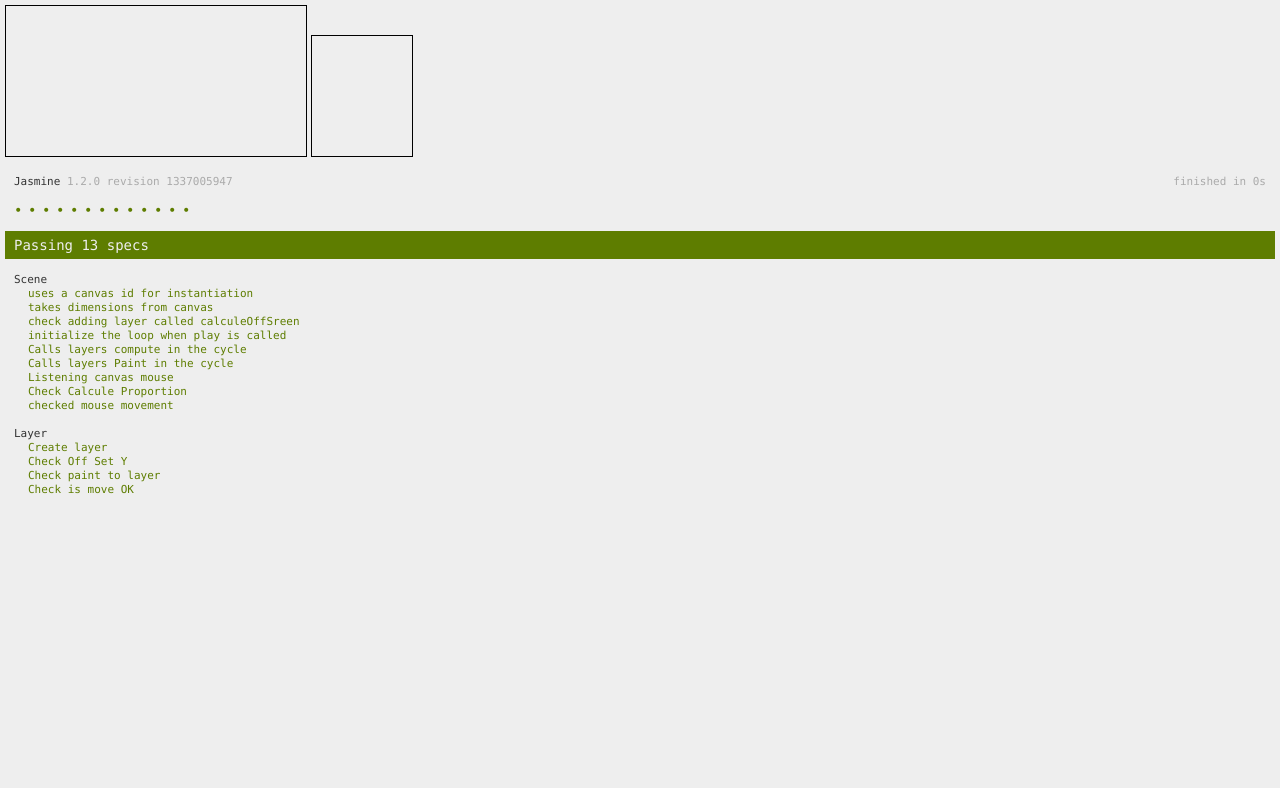
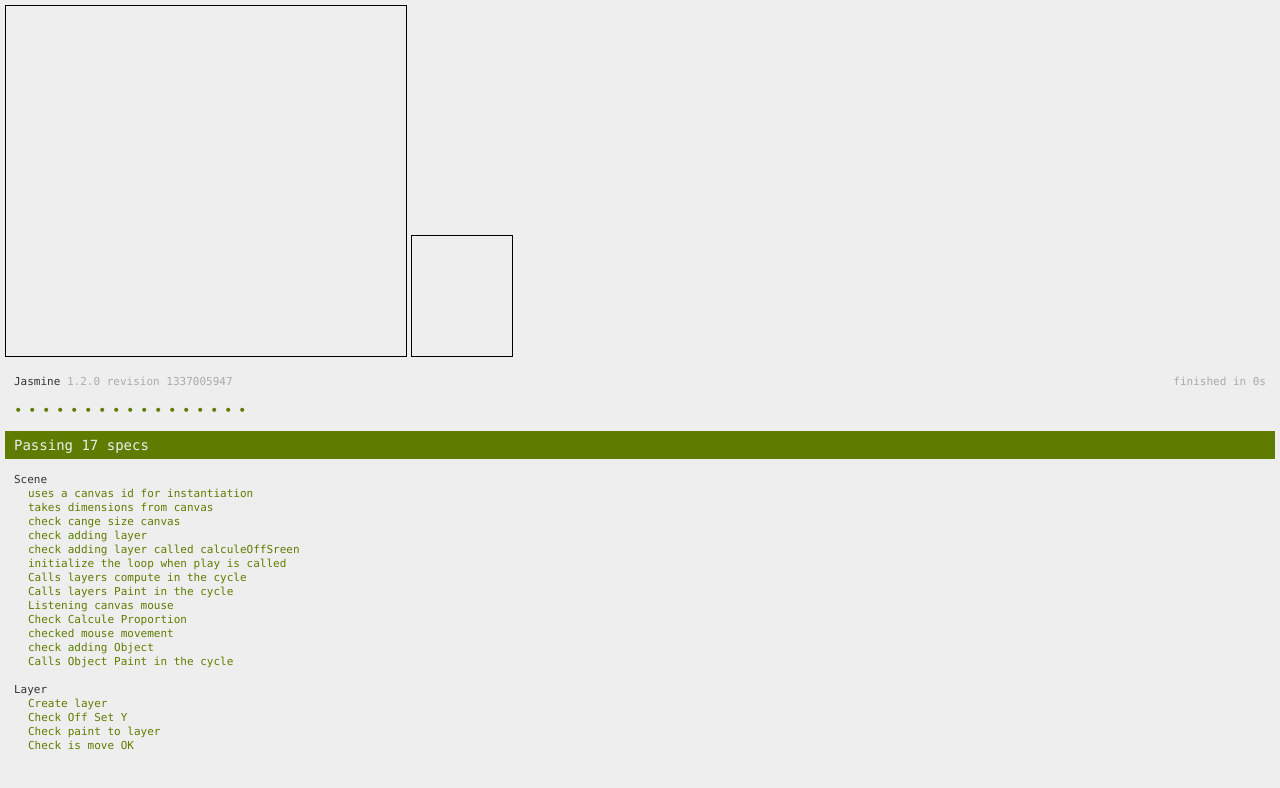
Before and after one commit to Zazulei/Parallax, a plain HTML site: page SpecRunner.html in a window 1280 px wide. Drawn offline with Linux system fonts and the light colour scheme.

Commit message:
Add Pad in Parallax

```diff
--- a/SpecRunner.html
+++ b/SpecRunner.html
@@ -16,11 +16,13 @@
   <!-- include source files here... -->
   <script type="text/javascript" src="src/Scene.js"></script>
   <script type="text/javascript" src="src/Layer.js"></script>
+  <script type="text/javascript" src="src/Pad.js"></script>
 
 
   <!-- include spec files here... -->
   <script type="text/javascript" src="spec/SceneSpec.js"></script>
   <script type="text/javascript" src="spec/LayerSpec.js"></script>
+  <script type="text/javascript" src="spec/PadSpec.js"></script>
 
   <script type="text/javascript">
     (function() {
--- a/spec/SceneSpec.js
+++ b/spec/SceneSpec.js
@@ -3,7 +3,6 @@ describe("Scene", function() {
     beforeEach(function() {
 
     });
-
 
     it("uses a canvas id for instantiation", function() {
 
@@ -13,7 +12,6 @@ describe("Scene", function() {
 
     });
 
-
     it("takes dimensions from canvas", function() {
 
         var defaultCanvasHeight = 150;
@@ -21,6 +19,22 @@ describe("Scene", function() {
         var scene = new Scene('nodimensions');
         expect(scene.height()).toEqual(defaultCanvasHeight);
         expect(scene.width()).toEqual(defaultCanvasWidth);
+    });
+
+    it("check cange size canvas", function() {
+
+        var canvasHeight = 350;
+        var canvasWidth = 400;
+        var scene = new Scene('nodimensions');
+
+        scene.setHeight( canvasHeight );
+        scene.setWidth( canvasWidth );
+
+        expect(scene.height()).toEqual(canvasHeight);
+        expect(scene.width()).toEqual(canvasWidth);
+    });
+
+    it("check adding layer", function() {
 
         var aLayer = {};
         aLayer.calculeOffSreen = function() {};
@@ -57,6 +71,7 @@ describe("Scene", function() {
     });
 
     it("initialize the loop when play is called", function() {
+
         spyOn(window, "setInterval");
         var scene = new Scene('dimensions');
 
@@ -172,10 +187,46 @@ describe("Scene", function() {
 
     });
 
+    it("check adding Object", function() {
+
+        var aObject = {};
+        var anotherObject = {};
+
+        var scene = new Scene('dimensions');
+        scene.addObject(aObject);
+        scene.addObject(anotherObject);
+
+        expect(scene.objects()).toEqual(2);
+        expect(scene.getObject(1)).toBe(aObject);
+        expect(scene.getObject(2)).toBe(anotherObject);
+
+    });
+
+    it("Calls Object Paint in the cycle", function() {
+
+        var aObject = {};
+        aObject.paint = function() {};
+
+        var anotherObject = {};
+        anotherObject.paint = function() {};
+
+        spyOn(aObject, "paint");
+        spyOn(anotherObject, "paint");
+
+        var scene = new Scene('dimensions');
+        scene.addObject(aObject);
+        scene.addObject(anotherObject);
+
+        scene.cycle();
+
+        expect(aObject.paint).toHaveBeenCalled();
+        expect(anotherObject.paint).toHaveBeenCalled();
+
+    });
+
     var instantiateOK = function() {
         new Scene('dimensions');
     };
-
 
     var instantiateKO = function() {
          new Scene('non_exixting_canvas');
@@ -184,4 +235,5 @@ describe("Scene", function() {
     var instantiateNotCanvas = function() {
         new Scene('notCanvas');
     };
+
 });
--- a/src/Layer.js
+++ b/src/Layer.js
@@ -34,5 +34,4 @@ Layer.prototype.paint = function ( ctx ) {
     var y = this.offSetY;
 
     ctx.drawImage( this.img, x, y );
-    ctx.drawImage( this.img, x, y );
 }
--- a/src/Scene.js
+++ b/src/Scene.js
@@ -7,6 +7,7 @@ function Scene(canvasID) {
     this.checkCanvas(this.canvas);
 
     this.layerStack = new Array( );
+    this.objectStack = new Array( );
 
     this.mouseX;
     this.mouseY;
@@ -65,6 +66,14 @@ Scene.prototype.height = function() {
     return this.canvas.height;
 }
 
+Scene.prototype.setWidth = function( value ) {
+    this.canvas.width = value;
+}
+
+Scene.prototype.setHeight = function( value ) {
+    this.canvas.height = value;
+}
+
 Scene.prototype.addLayer = function(layer) {
     layer.calculeOffSreen( this.width( ) );
     this.layerStack.push( layer );
@@ -77,6 +86,19 @@ Scene.prototype.getLayer = function(ordinal) {
 
 Scene.prototype.layers = function() {
     return this.layerStack.length;
+}
+
+Scene.prototype.addObject = function(object) {
+    this.objectStack.push( object );
+}
+
+Scene.prototype.getObject = function(ordinal) {
+    var index = ordinal - 1;
+    return this.objectStack[ index ];
+}
+
+Scene.prototype.objects = function() {
+    return this.objectStack.length;
 }
 
 Scene.prototype.play = function() {
@@ -97,6 +119,12 @@ Scene.prototype.cycle = function() {
         theLayer.compute( this.calculeProportionX( ) );
         theLayer.paint( ctx );
     }
+
+    size = this.objects( );
+    for( var i = 1; i <= size; i++ ) {
+        var theObject = this.getObject( i );
+        theObject.paint( ctx );
+    }
 }
 
 Scene.prototype.clearCanvas = function( ) {
```
Also changed, not shown: index.html (+1 -0 lines), src/main.js (+20 -0 lines).
